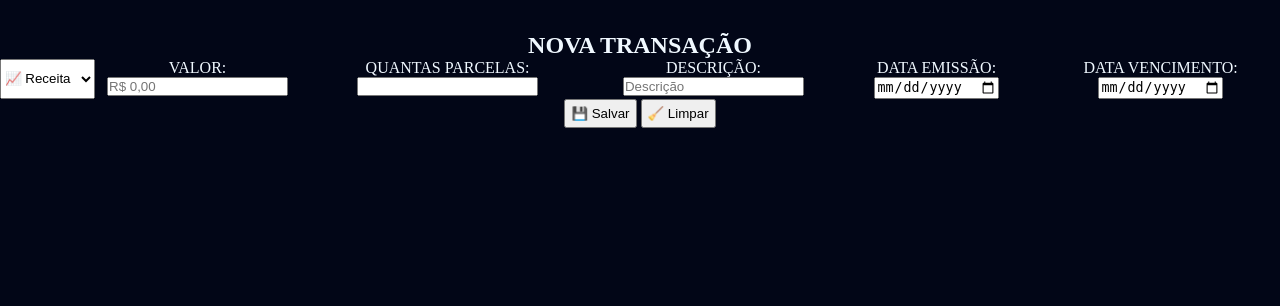
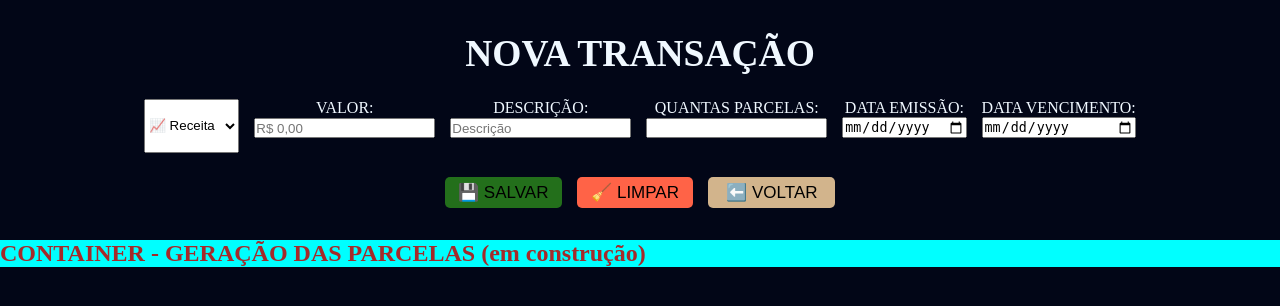
Before and after one commit to vitorhugoarcanjo/site_gestao_financeira, a Flask app: page /nova_transacao/ in a window 1280 px wide. Shown: the top 306 px of the page. Run offline with Flask 3, Linux system fonts and the light colour scheme; the visitor is signed in with stand-in values (Sample User, id 1).

Commit message:
melhorando layout

```diff
--- a/rotas/pasta_financas/validacoes/financas/data.py
+++ b/rotas/pasta_financas/validacoes/financas/data.py
@@ -15,7 +15,7 @@ def validacao_data(caminho_banco, user_id):
     params = [user_id]
 
     if data_inicio and data_final:
-        query += ' AND data BETWEEN ? AND ?'
+        query += ' AND data_emissao BETWEEN ? AND ?'
         params.extend([data_inicio, data_final])
 
     # DESCRIÇÃO
@@ -28,7 +28,7 @@ def validacao_data(caminho_banco, user_id):
         query += ' AND tipo = ?'
         params.append(tipo)
 
-    query += ' ORDER BY data DESC' # ORDENA AQUI
+    query += ' ORDER BY data_emissao DESC' # ORDENA AQUI
 
     cursor.execute(query, params)
     transacoes = cursor.fetchall()
--- a/static/pasta_financas/crud/pasta_insert/import_css.css
+++ b/static/pasta_financas/crud/pasta_insert/import_css.css
@@ -1,2 +1,3 @@
 @import url('/static/pasta_financas/estrutura_global.css');
 @import url('/static/pasta_financas/crud/pasta_insert/insert_transacao.css');
+@import url('/static/pasta_financas/crud/pasta_insert/insert_parcelas.css')
--- /dev/null
+++ b/static/pasta_financas/crud/pasta_insert/insert_parcelas.css
@@ -0,0 +1,4 @@
+.container_parcelas h1 {
+    background-color:aqua;
+    color: brown;
+}
--- a/static/pasta_financas/crud/pasta_insert/insert_transacao.css
+++ b/static/pasta_financas/crud/pasta_insert/insert_transacao.css
@@ -1,7 +1,7 @@
 /* CONTAINER CONSULTA */
 .container_insert {
     width: 100%;
-    height: 10rem;
+    height: 15rem;
     display: flex;
     justify-content: center;
     align-items: center;
@@ -9,10 +9,89 @@
     color: aliceblue;
 }
 
-.sub_container_insert {
-    display: flex;
-}
+    .container_insert form {
+        display: flex;
+        flex-direction: column;
+        gap: 1.5rem;
+    }
 
-.buttons button {
-    padding: 5px;
-}
+    /* TITULO NOVA CONSULTA */
+    .container_insert .h1_transacao {
+        display: flex;
+        justify-content: center;
+        font-size: 25px;
+    }
+
+    /* ESTRUTURA DA NOVA TRANSAÇÃO */
+    .sub_container_insert {
+        display: flex;
+        gap: 15px;
+    }
+    /* ESTRUTURA DA NOVA TRANSAÇÃO */
+
+    /* CONTAINER ESTRUTURA - LABEL, INPUT E SELECT */
+    .container_campos_insert {
+        display: grid;
+        margin-bottom: 15px;
+    }
+    /* CONTAINER ESTRUTURA - LABEL, INPUT E SELECT */
+
+
+
+    /* BOTÕES - SALVAR, LIMPAR E VOLTAR */
+    .buttons {
+        display: flex;
+        justify-content: center;
+        gap: 15px;
+    }
+
+        .buttons button, a {
+            width: 7.3rem;
+            cursor: pointer;
+            font-size: 17px;
+            border: none;
+            padding: 5px;
+            transition: background-color 0.7s ease, transform 0.7s ease;
+            border-radius: 5px;
+        }
+
+        /* BOTÃO SALVAR */
+        .buttons .btn_salvar {
+            background-color: rgb(35, 111, 27);
+        }
+
+        .buttons .btn_salvar:hover {
+            background-color: rgb(56, 181, 34);
+            transform: scale(1.1);
+        }
+        /* BOTÃO SALVAR */
+
+        /* BOTÃO LIMPAR */
+        .buttons .btn_limpar {
+            background-color: tomato;
+        }
+
+        .buttons .btn_limpar:hover {
+            background-color: brown;
+            transform: scale(1.1);
+        }
+        /* BOTÃO LIMPAR */
+
+        /* BOTÃO VOLTAR */
+        .buttons .btn_voltar {
+            text-decoration: none;
+            font-family: Arial, Helvetica, sans-serif;
+            color: black;
+            background-color: tan;
+        }
+
+        .buttons .btn_voltar:hover {
+            background-color: rgb(179, 136, 83);
+            transform: scale(1.1);
+        }
+        /* BOTÃO VOLTAR */
+
+    /* BOTÕES - SALVAR, LIMPAR E VOLTAR */
+
+
+/* CONTAINER CONSULTA */
--- a/templates/pasta_financas/crud/insert_transacao.html
+++ b/templates/pasta_financas/crud/insert_transacao.html
@@ -10,7 +10,9 @@
 <body>
     <section class="container_insert">
         <form action="/nova_transacao" method="post">
-            <h1>NOVA TRANSAÇÃO</h1>
+            <div class="h1_transacao">
+                <h1>NOVA TRANSAÇÃO</h1>
+            </div>
 
             <div class="sub_container_insert">
                 <select name="tipo" required>
@@ -24,13 +26,13 @@
                 </div>
 
                 <div class="container_campos_insert">
-                    <label for="total_parcelas">QUANTAS PARCELAS:</label>
-                    <input type="number" name="total_parcelas">
+                    <label for="descricao">DESCRIÇÃO:</label>
+                    <input type="text" name="descricao" placeholder="Descrição" required>
                 </div>
 
                 <div class="container_campos_insert">
-                    <label for="descricao">DESCRIÇÃO:</label>
-                    <input type="text" name="descricao" placeholder="Descrição" required>
+                    <label for="total_parcelas">QUANTAS PARCELAS:</label>
+                    <input type="number" name="total_parcelas">
                 </div>
 
                 <div class="container_campos_insert">
@@ -45,11 +47,18 @@
             </div>
 
             <div class="buttons">
-                <button type="submit" class="btn_salvar">💾 Salvar</button>
-                <button type="reset" class="btn_limpar">🧹 Limpar</button>
+                <button type="submit" class="btn_salvar">💾 SALVAR</button>
+                <button type="reset" class="btn_limpar">🧹 LIMPAR</button>
+                <a href="{{ url_for('financas.inifinancas') }}" class="btn_voltar">⬅️ VOLTAR</a>
             </div>
 
         </form>
+    </section>
+
+    <section class="container_parcelas">
+        <div class="sub_container_parcelas">
+            <h1>CONTAINER - GERAÇÃO DAS PARCELAS (em construção)</h1>
+        </div>
     </section>
 
 
--- a/templates/pasta_financas/tela_financas.html
+++ b/templates/pasta_financas/tela_financas.html
@@ -30,12 +30,12 @@
 
                     <div class="label_input">
                         <label>DATA INICIAL:</label>
-                        <input type="date" name="data_inicio" value="{{ request.args.get('data_inicio', '') }}">
+                        <input type="date" name="data_inicio" value="{{ data_inicio }}">
                     </div>
 
                     <div class="label_input">
                         <label>DATA FINAL:</label>
-                        <input type="date" name="data_final" value="{{ request.args.get('data_final', '') }}">
+                        <input type="date" name="data_final" value="{{ data_final }}">
                     </div>
 
                 </div>
```
Also changed, not shown: rotas/pasta_financas/financas.py (+5 -4 lines).
